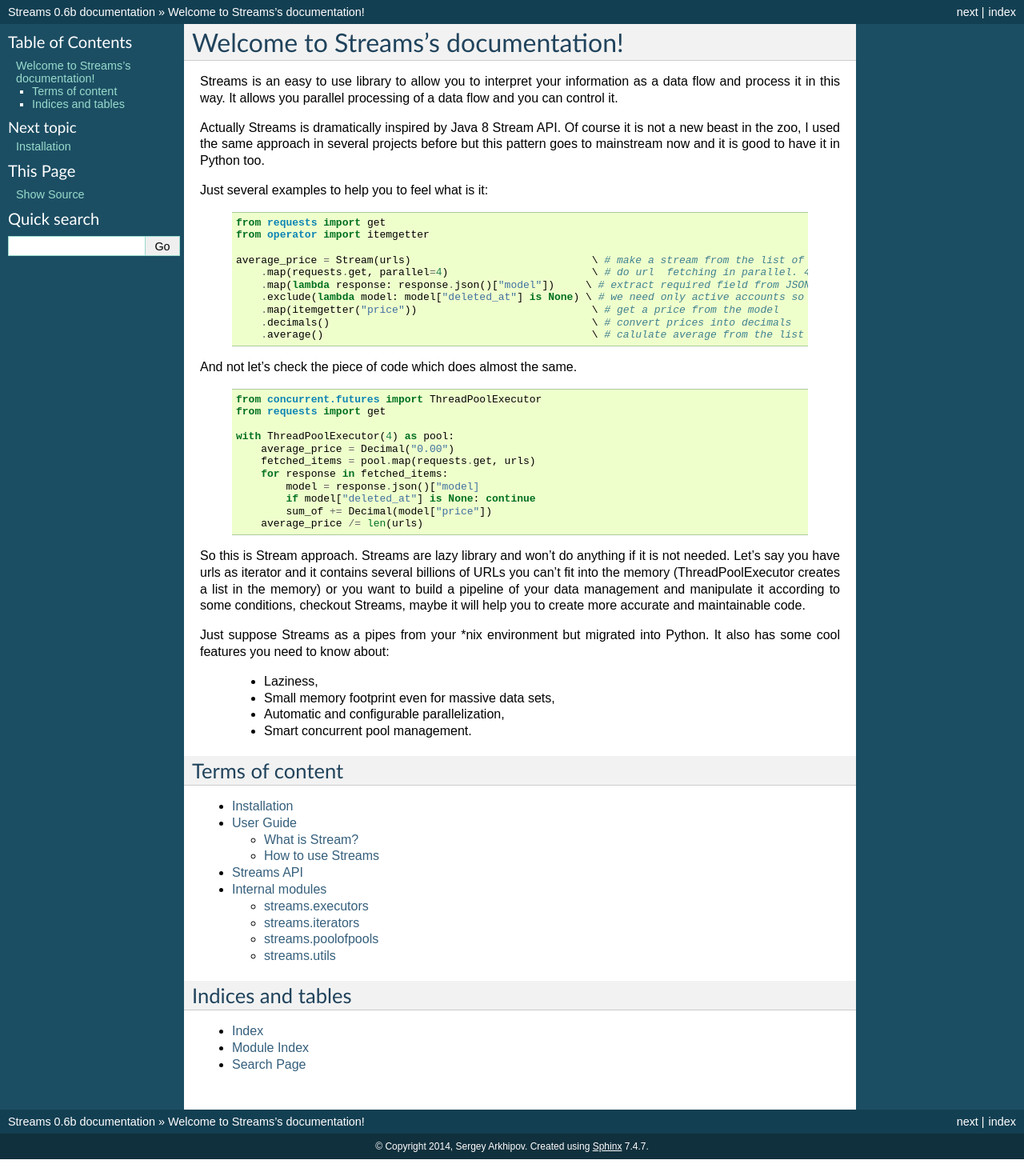
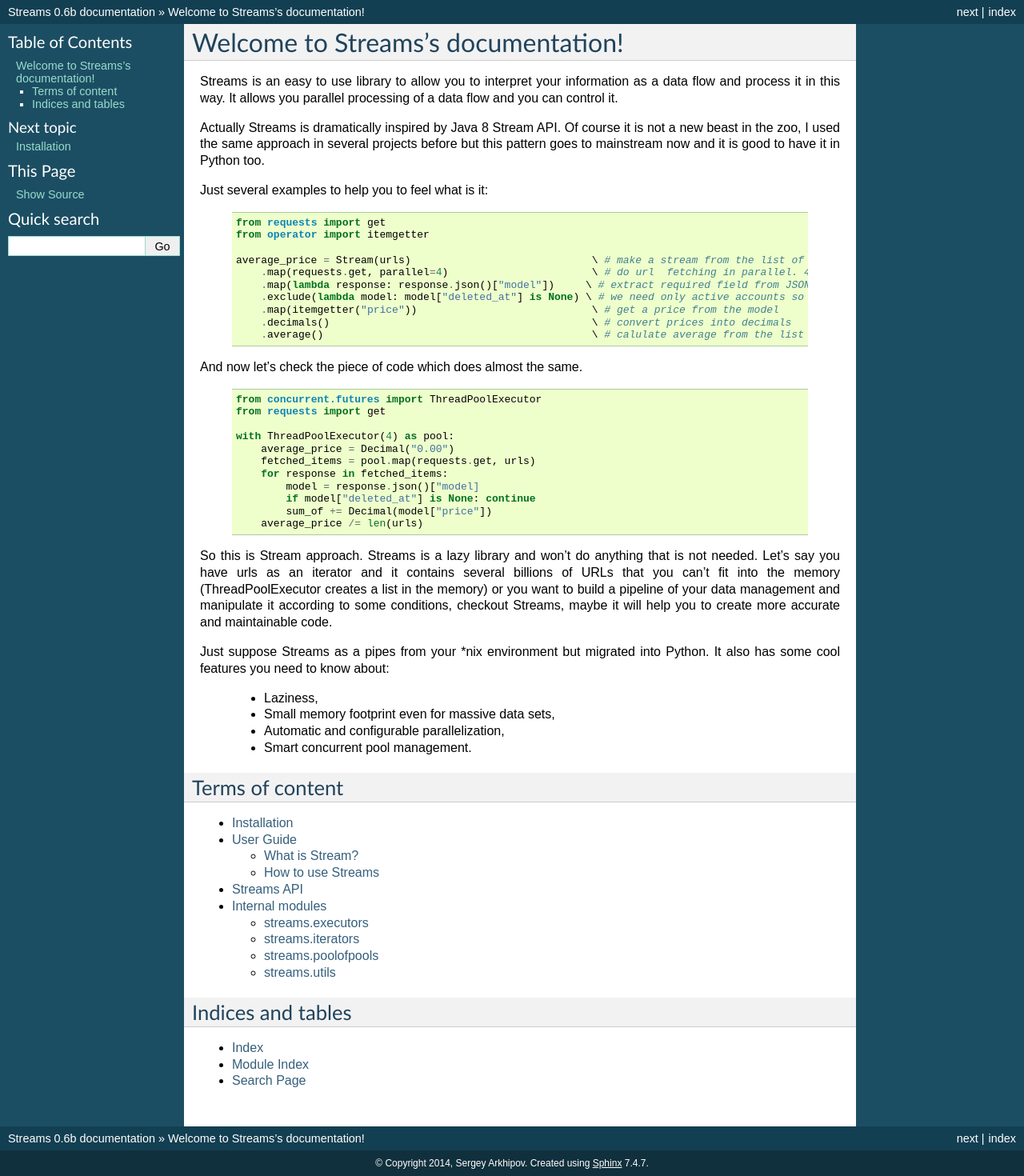
Before and after one commit to 9seconds/streams, a Sphinx documentation site: the page built from docs/source/index.rst, in a window 1280 px wide. Shown: the whole page at 80% size. Built offline with Sphinx 7.4.7, drawn with Linux system fonts in a browser that asks for light colours; before the commit the page ends 1449 px from its top, so only the background shows below that.

Commit message:
Fix several typos in documentation.

```diff
--- a/docs/source/index.rst
+++ b/docs/source/index.rst
@@ -30,7 +30,7 @@ Just several examples to help you to feel what is it:
             .decimals()                                          \ # convert prices into decimals
             .average()                                           \ # calulate average from the list
 
-And not let's check the piece of code which does almost the same.
+And now let's check the piece of code which does almost the same.
 
     .. code-block:: python
 
@@ -46,9 +46,9 @@ And not let's check the piece of code which does almost the same.
                 sum_of += Decimal(model["price"])
             average_price /= len(urls)
 
-So this is Stream approach. Streams are lazy library and won't do anything
-if it is not needed. Let's say you have urls as iterator and it contains
-several billions of URLs you can't fit into the memory (ThreadPoolExecutor
+So this is Stream approach. Streams is a lazy library and won't do anything
+that is not needed. Let's say you have urls as an iterator and it contains
+several billions of URLs that you can't fit into the memory (ThreadPoolExecutor
 creates a list in the memory) or you want to build a pipeline of your data
 management and manipulate it according to some conditions, checkout Streams,
 maybe it will help you to create more accurate and maintainable code.
```
